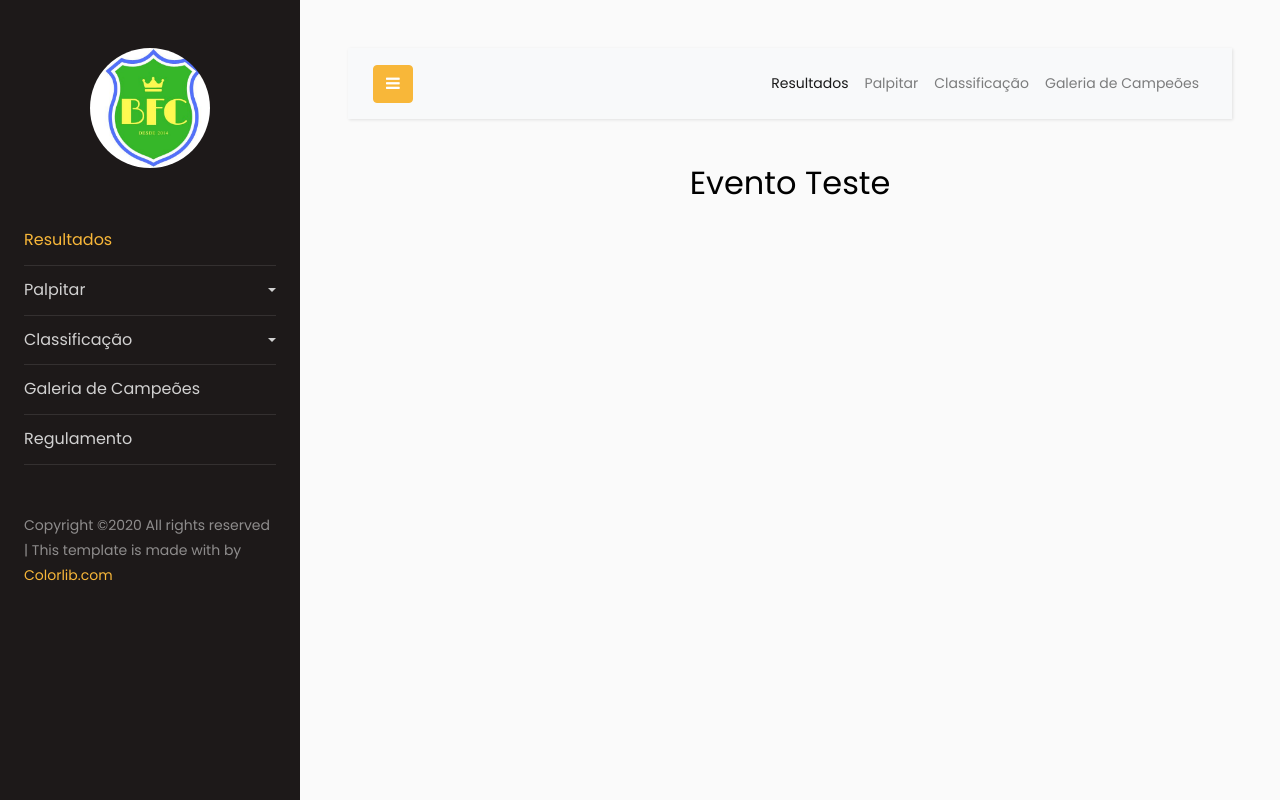
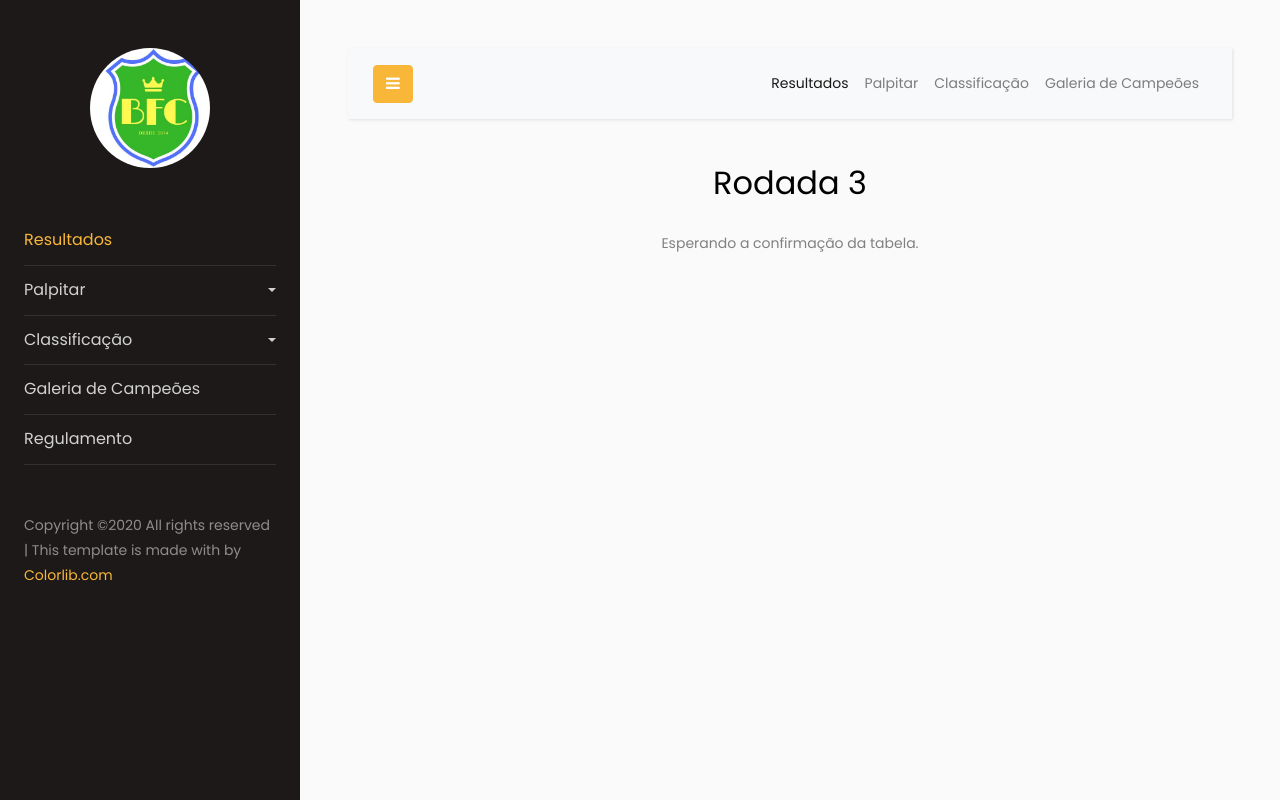
Before and after one commit to arthurcarneiro/Bolao-Futebol-Clubismo, a Django app: page /rodada_depois.html in a window 1280 px wide. Run offline with Django 3.2, Linux system fonts and the light colour scheme; some libraries are stand-ins or nearby versions.

Commit message:
Atualização primeira rodada

```diff
--- a/mysite/myapp/templates/prox_rodada.html
+++ b/mysite/myapp/templates/prox_rodada.html
@@ -104,6 +104,7 @@
 
       <h2 class="mb-4" style="text-align:center">{{rodada}}</h2>
 
+      <iframe src="https://docs.google.com/forms/d/e/1FAIpQLScPmXG99Exsb1d-1gS-SVMvsItJbY7CKhyxTuurkWLIfIQ5kg/viewform?embedded=true" width="100%" height="2200" frameborder="0" marginheight="0" marginwidth="0">Carregando…</iframe>
 
 
       <script src="{% static 'js/jquery.min.js' %}"></script>
--- a/mysite/myapp/templates/rodada_depois.html
+++ b/mysite/myapp/templates/rodada_depois.html
@@ -102,7 +102,8 @@
           </div>
       </nav>
 
-      <h2 class="mb-4" style="text-align:center">{{rodada}}</h2>
+      <h2 class="mb-4" style="text-align:center">Rodada 2</h2>
+      <p style="text-align: center;">Esperando a confirmação da tabela.</p>
 
 
 
--- a/mysite/myapp/templates/rodada_seguinte.html
+++ b/mysite/myapp/templates/rodada_seguinte.html
@@ -102,8 +102,8 @@
           </div>
       </nav>
 
-      <h2 class="mb-4" style="text-align:center">{{rodada}}</h2>
-
+      <h2 class="mb-4" style="text-align:center">Rodada 3</h2>
+      <p style="text-align: center;">Esperando a confirmação da tabela.</p>
 
 
       <script src="{% static 'js/jquery.min.js' %}"></script>
--- a/mysite/myapp/views.py
+++ b/mysite/myapp/views.py
@@ -5,7 +5,7 @@ from mysite.database import Main
 from mysite.database.return_games import return_games
 from mysite.database.return_class_cmplt import return_class_cmplt
 
-RODADA = "Evento Teste"
+RODADA = "Rodada 1"
 MES = "Agosto/2020"
 
 # Create your views here.
@@ -13,7 +13,7 @@ def index(request):
     content = {}
     gabarito_sheet = Main.get_data('mysite/database/BolaoFutebolClubismo-d44be1b6b394.json','gabarito', RODADA)
     resultados_html = return_games(gabarito_sheet.col_values(1), gabarito_sheet.col_values(2))
-    gabarito = gabarito_sheet.get_all_values()
+    #gabarito = gabarito_sheet.get_all_values()
 
     content['tabela'] = resultados_html
     content['rodada'] = RODADA
@@ -27,12 +27,11 @@ def classificacao_rodada(request):
     palpites = palpites_sheet.get_all_values()
     gabarito = gabarito_sheet.get_all_values()
     #nome = [[a for a in x if a == x[2]] for x in palpites[1:]]
-    print(gabarito)
 
     i = 0
     #for a in gabarito_sheet.col_values(2):
     for a in gabarito:
-        if (a == "-"):
+        if (a[1] == "-"):
             i = i+1
             if(i == len(gabarito)):
                 content['tables'] = '<p style="text-align:central"> A Rodada ainda não começou. </p>'
--- a/mysite/mysite/database/return_rodada.py
+++ b/mysite/mysite/database/return_rodada.py
@@ -5,7 +5,7 @@ def return_rodada(jogos, resultados_pessoa,gabarito):
 
     #resultados = [[int(x) for x in a] for a in [k.split('x') for k in resultados_pessoa[3:3+len(gabarito)]]]
     resultados = [[-1,-1] if a == [''] else [int(x) for x in a] for a in [k.split('x')
-    for k in resultados_pessoa[3:3+len(gabarito)]]]
+    for k in resultados_pessoa[4:4+len(gabarito)]]]
     ''' recebe valores dos resultados de um participante em uma lista contendo, nome, email e resultados
     valor é convertido para uma lista contendo somente os x resultados de cada jogo em listas, com total x de jogos.
     cada resultado é armazenado em uma lista contendo 2 inteiros.'''
@@ -18,6 +18,6 @@ def return_rodada(jogos, resultados_pessoa,gabarito):
 
     pontuacao = [return_pts(resultados[i],resultados_gabarito[i]) for i in range(0,len(resultados))]
 
-    rodada = list(zip(jogos, resultados_pessoa[3:], gabarito, pontuacao))
+    rodada = list(zip(jogos, resultados_pessoa[4:], gabarito, pontuacao))
 
     return rodada, sum(pontuacao)
--- a/mysite/mysite/settings.py
+++ b/mysite/mysite/settings.py
@@ -31,7 +31,7 @@ SECRET_KEY = 'i1e4a_274&(9q5$@vm%8m_dz&q8)(vkfh(wgp(ndv#x*_ydw4@'
 DEBUG = True
 
 ALLOWED_HOSTS = []
-
+#ALLOWED_HOSTS = ['futeboleclubismo.pythonanywhere.com']
 
 # Application definition
 
```
